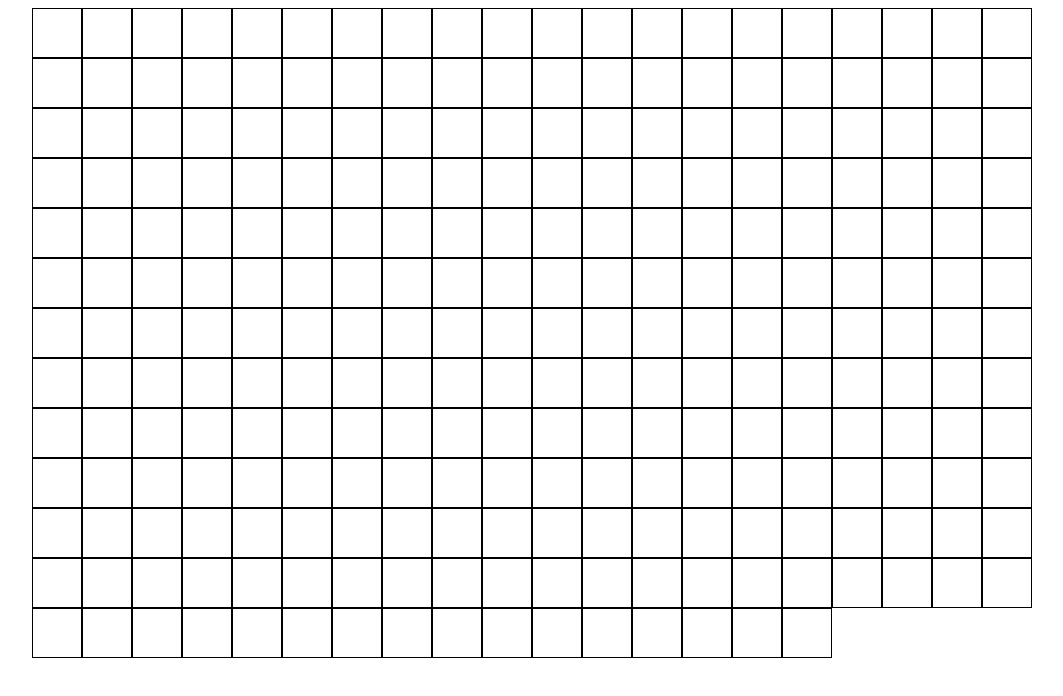
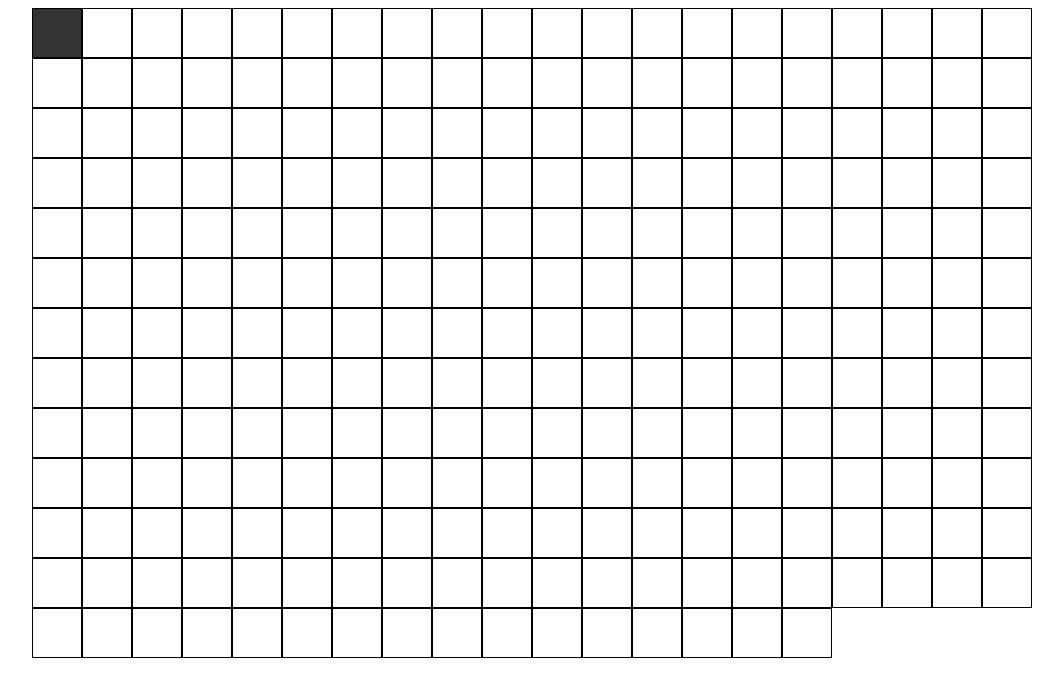
Before and after one commit to vivascarlosandres/odin-etch-a-sketch, a plain HTML site: page index.html in a window 1280 px wide. In both pictures the pointer is over the element 159 px from the left and 33 px from the top of the page. Shown: the whole page, without its empty margins (102-1165 px from the left). Drawn offline with Linux system fonts and the light colour scheme.

Commit message:
Modified .grid-square class and added :hover

```diff
--- a/style.css
+++ b/style.css
@@ -12,4 +12,10 @@
     height: 50px;
     border: 1px solid black;
     box-sizing: border-box;
+    transition: background-color 0.2s ease-in-out;
   }
+
+  /* Hover effect that changes the background color of grid squares */
+  .grid-square:hover {
+    background-color: #333;
+  }
```
